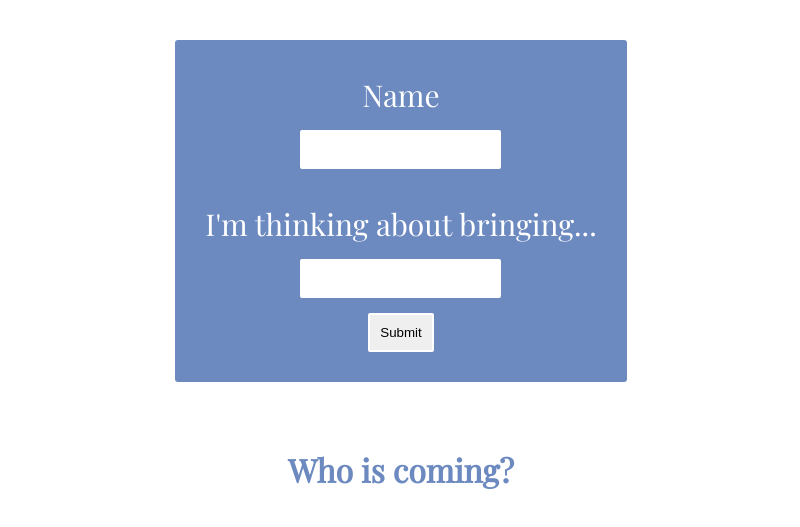
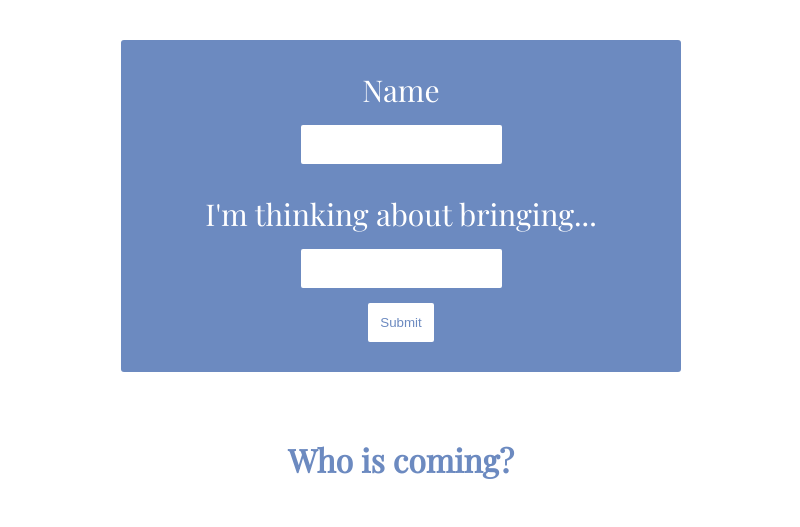
Before and after one commit to emily-plummer/friendsgiving, a plain HTML site: page index.html in a window 1280 px wide. Shown: the part 615-1142 px from the top of the page, without its empty margins (239-1039 px from the left). Drawn offline with nearby package versions, Linux system fonts and the light colour scheme.

Commit message:
make button prettier

```diff
--- a/index.css
+++ b/index.css
@@ -28,6 +28,7 @@ form {
   margin-top: 30px;
   margin-bottom: 45px;
   padding-top: 0;
+  width: 500px;
 }
 
 form input{
@@ -38,7 +39,7 @@ form input{
   margin-top: 15px;
 }
 label {
-  margin-top: 35px;
+  margin-top: 30px;
   display: block;
   font-size: 30px;
 
@@ -68,3 +69,14 @@ label {
   font-weight: bold;
   font-size: 17px;
 }
+
+.submit {
+  background-color: white;
+  color: #6C8AC0;
+  transition: all .2s ease-in;
+}
+
+.submit:hover {
+  background-color: #6C8AC0;
+  color: white;
+}
--- a/index.html
+++ b/index.html
@@ -18,7 +18,7 @@
         <input type="text" name="name"/>
         <label>I'm thinking about bringing...</label>
         <input type="text" name="food"/>
-        <input type="submit"/>
+        <input class="submit" type="submit"/>
       </form>
       <h1> Who is coming?</h1>
       <div class="coming"/></div>
```
